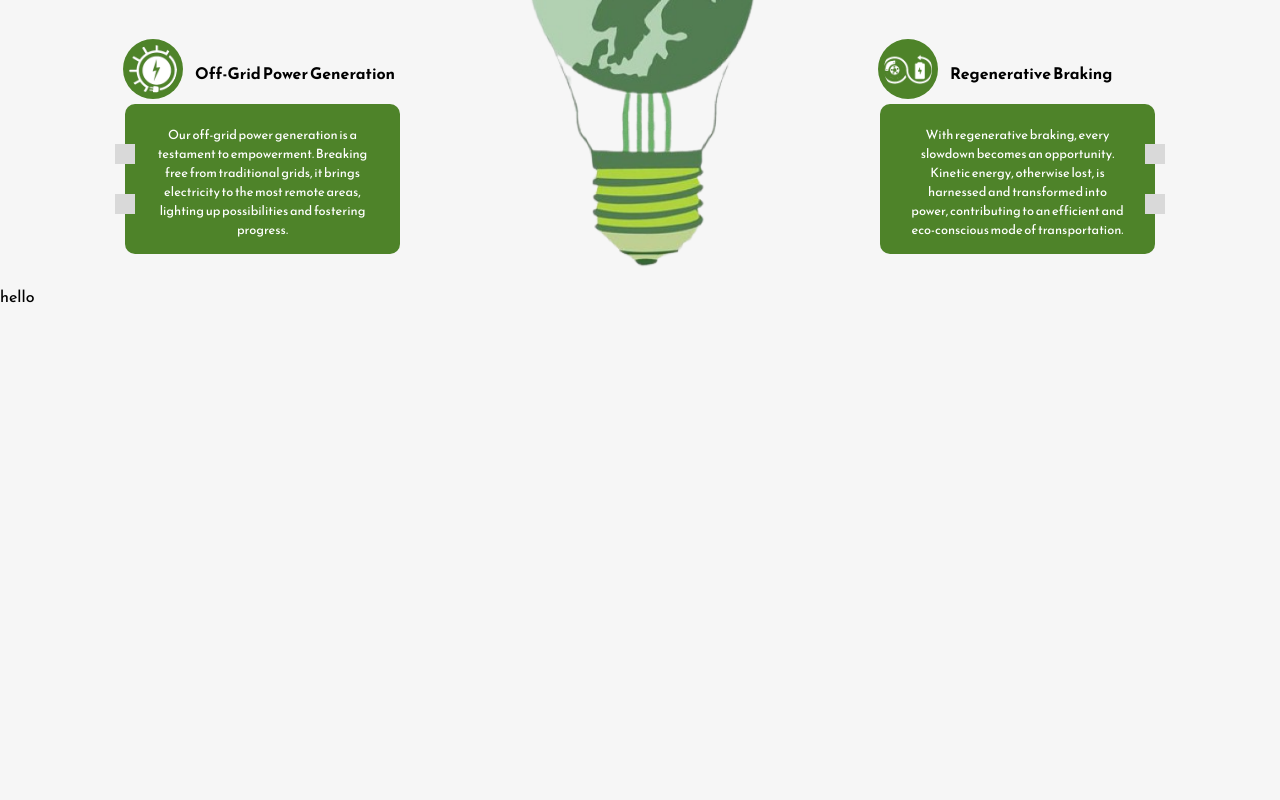
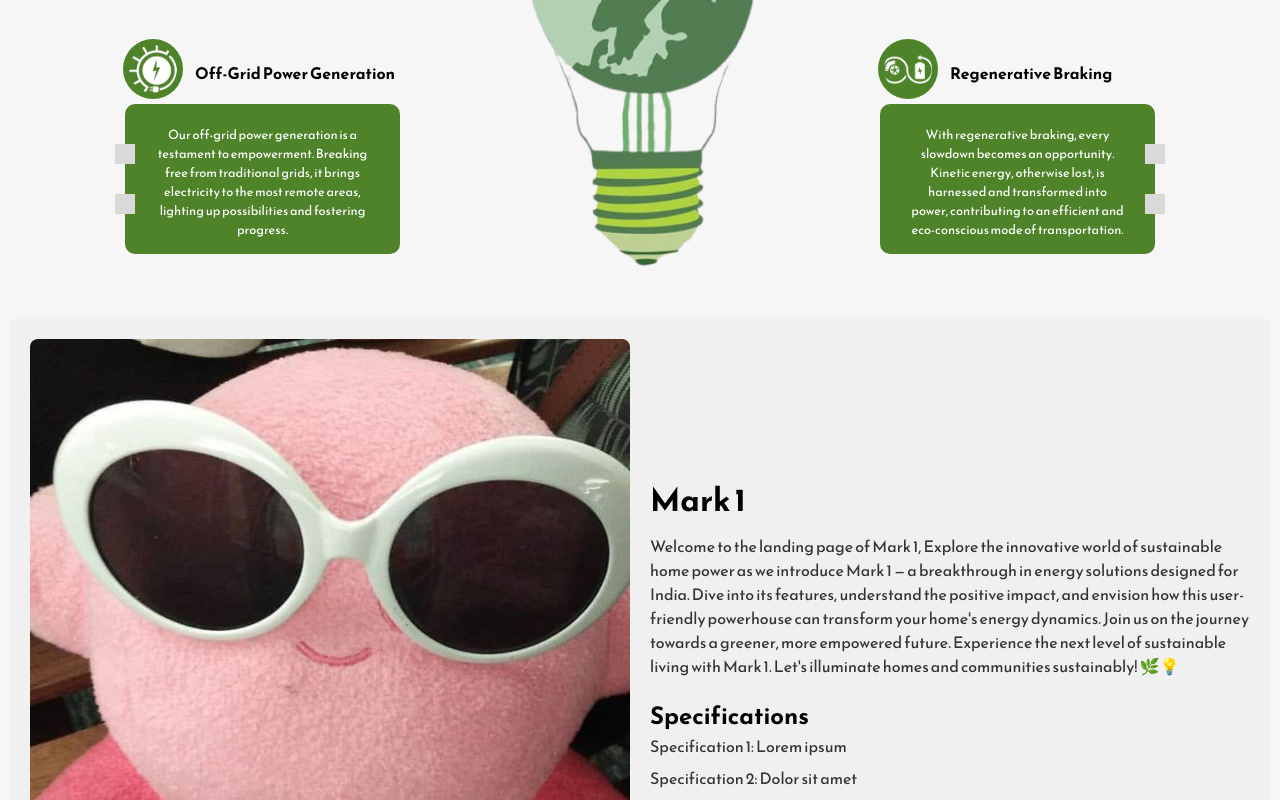
Before and after one commit to arshbhushan/MARK-1, a React (Create React App) app: page / in a window 1280 px wide. Shown: the part 2666-3466 px from the top of the page. Before the commit the page ends 2974 px from the top, so only its background shows below. Built offline with nearby package versions, Linux system fonts and the light colour scheme.

Commit message:
AddedOurProduct_Component

```diff
--- a/src/App.js
+++ b/src/App.js
@@ -3,7 +3,7 @@ import Home from './components/Home';
 import HorizontalScroller from './components/HorizontalScroller';
 import About from './components/About';
 import OurGoals from './components/OurGoals';
-
+import OurProduct from './components/OurProduct.js';
 function App() {
   return (
     <>
@@ -12,6 +12,7 @@ function App() {
     <HorizontalScroller/>
     <About/>
     <OurGoals/>
+    <OurProduct/>
     </div>
     <div>hello</div>
     </>
--- /dev/null
+++ b/src/components/OurProduct.js
@@ -0,0 +1,32 @@
+// OurProduct.js
+import React from 'react';
+import './ourProduct.css'; // Import the CSS file
+
+const OurProduct = () => {
+  return (
+    <div className="our-product-container">
+      <div className="product-image">
+        {/* Your product image goes here */}
+        <img src="/new.jpeg" alt="Product" />
+      </div>
+      <div className="product-details">
+        <h2>Mark 1</h2>
+        <p>
+        Welcome to the landing page of Mark 1,
+        Explore the innovative world of sustainable home power as we introduce Mark 1 — a breakthrough in energy solutions designed for India.
+        Dive into its features, understand the positive impact, and envision how this user-friendly powerhouse can transform your home's energy dynamics.
+        Join us on the journey towards a greener, more empowered future.
+        Experience the next level of sustainable living with Mark 1.
+        Let's illuminate homes and communities sustainably! 🌿💡        </p>
+        <h3>Specifications</h3>
+        <ul>
+          <li>Specification 1: Lorem ipsum</li>
+          <li>Specification 2: Dolor sit amet</li>
+          {/* Add more specifications as needed */}
+        </ul>
+      </div>
+    </div>
+  );
+};
+
+export default OurProduct;
--- /dev/null
+++ b/src/components/ourProduct.css
@@ -0,0 +1,51 @@
+/* OurProduct.css */
+.our-product-container {
+    display: flex;
+    justify-content: space-between;
+    align-items: center;
+    padding: 20px;
+    margin-top: 35px;
+    margin-left: 10px;
+    margin-right: 10px;
+    background-color: #f0f0f0;
+  }
+
+  .product-image {
+    flex: 1;
+    margin-right: 20px; /* Adjust margin as needed */
+  }
+
+  .product-image img {
+    max-width: 100%;
+    height: auto;
+    border-radius: 8px; /* Apply border-radius to the image */
+  }
+
+  .product-details {
+    flex: 1;
+  }
+
+  .product-details h2 {
+    font-size: 2rem;
+    margin-bottom: 10px;
+  }
+
+  .product-details h3 {
+    font-size: 1.5rem;
+    margin-top: 20px;
+  }
+
+  .product-details p,
+  .product-details ul {
+    font-size: 1rem;
+    color: #333;
+  }
+
+  .product-details ul {
+    list-style-type: none;
+    padding: 0;
+  }
+
+  .product-details li {
+    margin-bottom: 8px;
+  }
```
Also changed, not shown: public/new.jpeg (added).
